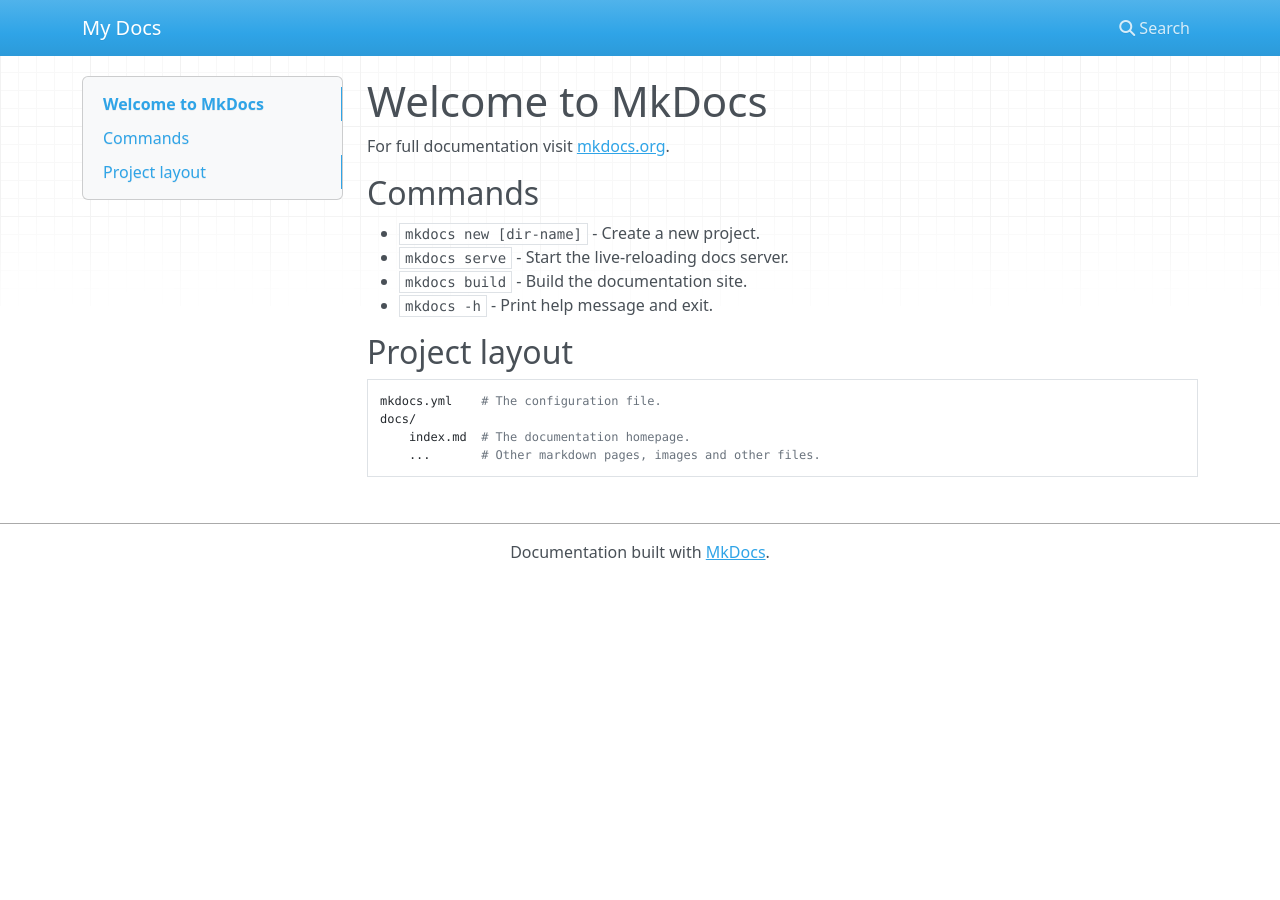
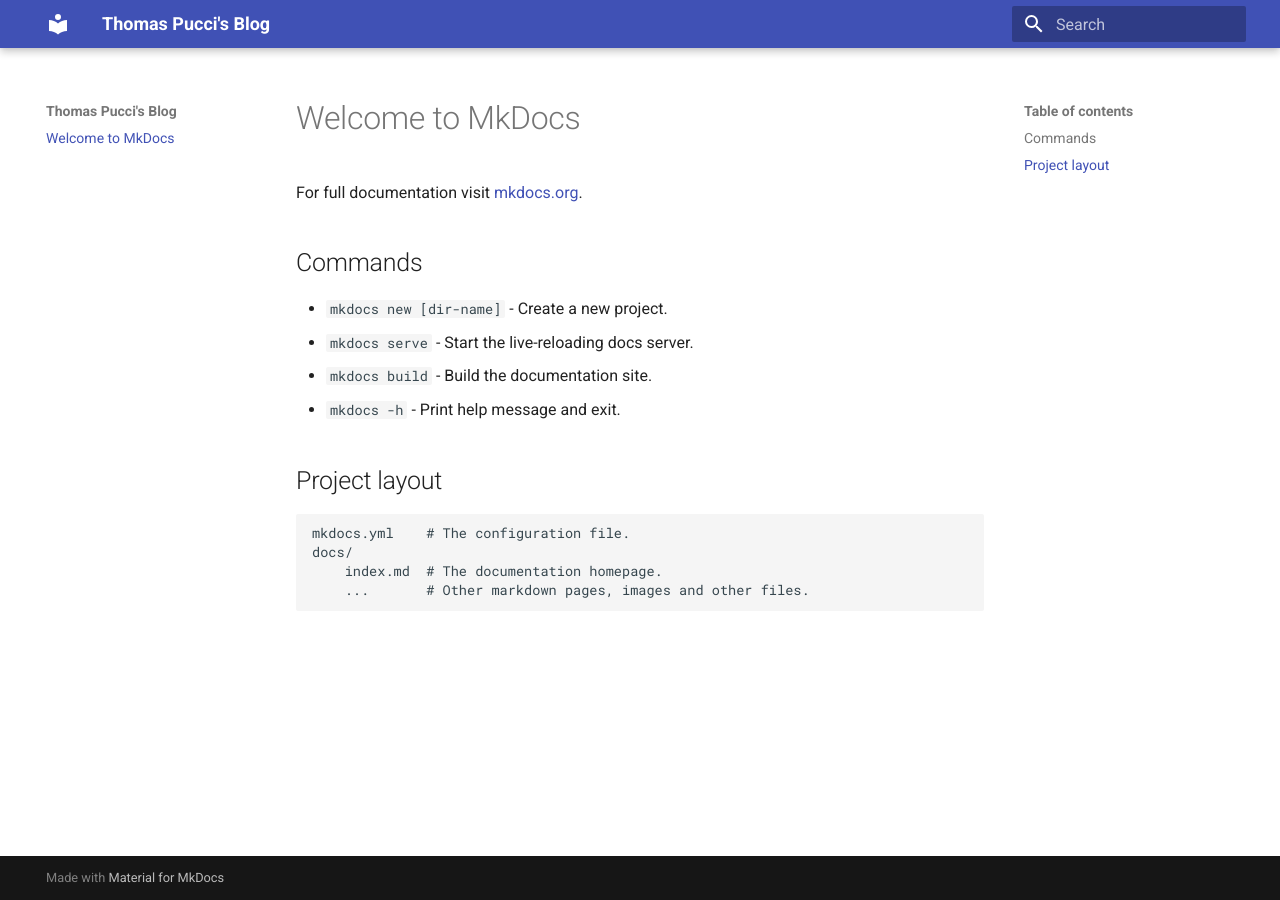
Before and after one commit to tpucci/thomaspucci.com, an MkDocs documentation site: the page built from docs/index.md, in a window 1280 px wide. Built offline with MkDocs 1.6.1 and Material for MkDocs 9.7.7, drawn with Linux system fonts in a browser that asks for light colours; nearby versions of some CDN libraries.

Commit message:
feat: add theme

```diff
--- a/mkdocs.yml
+++ b/mkdocs.yml
@@ -1 +1,3 @@
-site_name: My Docs
+site_name: Thomas Pucci's Blog
+theme:
+  name: material
```
